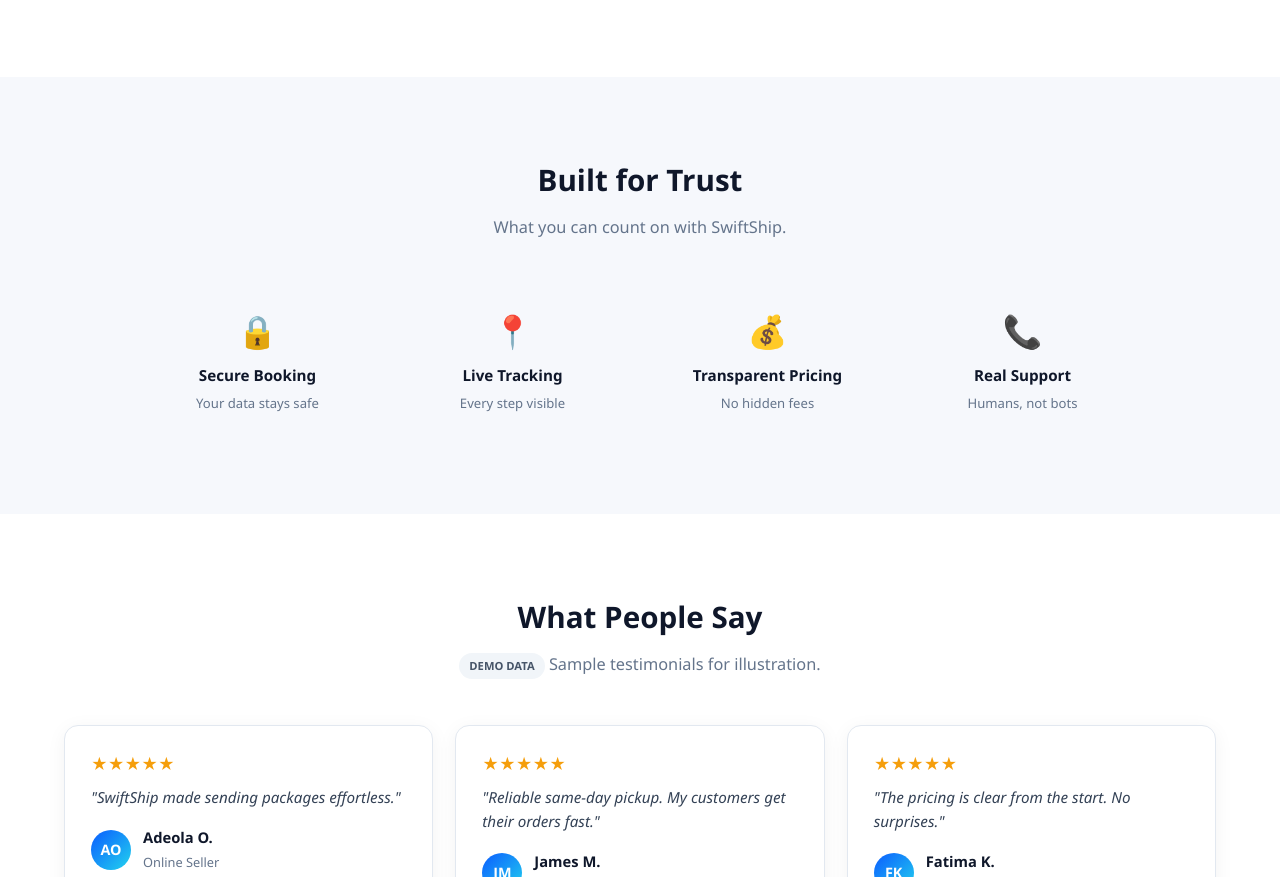
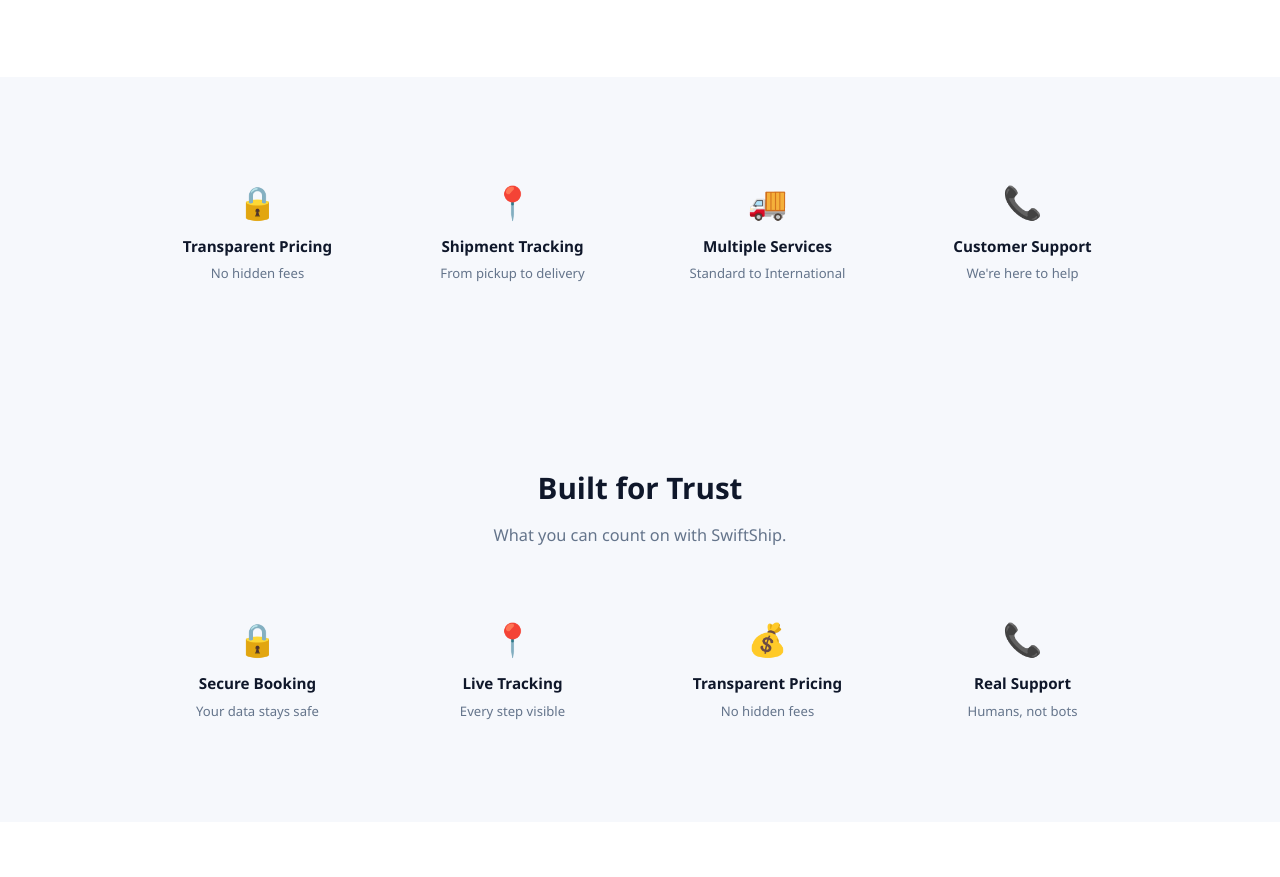
Before and after one commit to swiftshipdeliverylogistic-ctrl/swiftship-delivery, a website: page public/index.html in a window 1280 px wide. Shown: the part 1926-2803 px from the top of the page. Drawn offline with Linux system fonts and the light colour scheme.

Commit message:
Add trust strip and hero updates

```diff
--- a/public/index.html
+++ b/public/index.html
@@ -358,6 +358,16 @@
       </div>
     </div>
   </section>
+  <section class="trust-strip">
+  <div class="container">
+    <div class="trust">
+      <div class="trust-item"><div class="ico">🔒</div><strong>Transparent Pricing</strong><span>No hidden fees</span></div>
+      <div class="trust-item"><div class="ico">📍</div><strong>Shipment Tracking</strong><span>From pickup to delivery</span></div>
+      <div class="trust-item"><div class="ico">🚚</div><strong>Multiple Services</strong><span>Standard to International</span></div>
+      <div class="trust-item"><div class="ico">📞</div><strong>Customer Support</strong><span>We're here to help</span></div>
+    </div>
+  </div>
+</section>
 
   <section>
     <div class="container">
```
